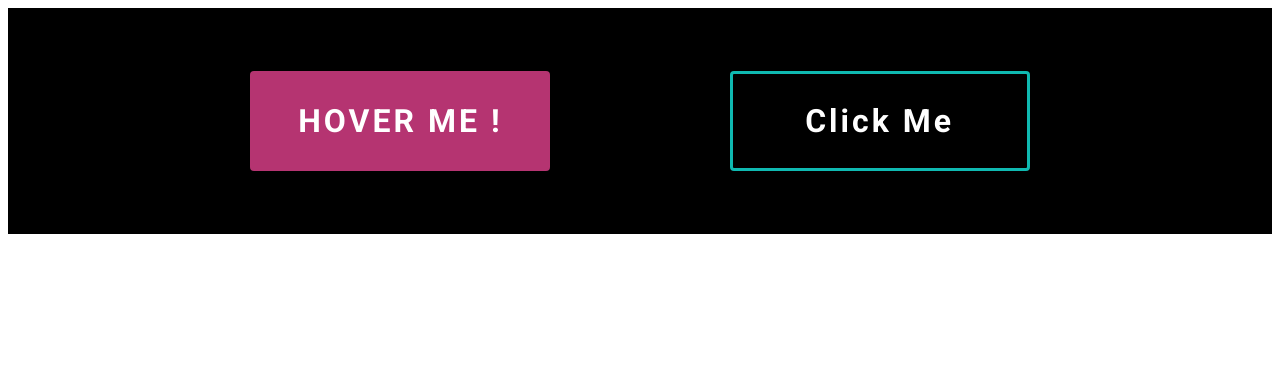
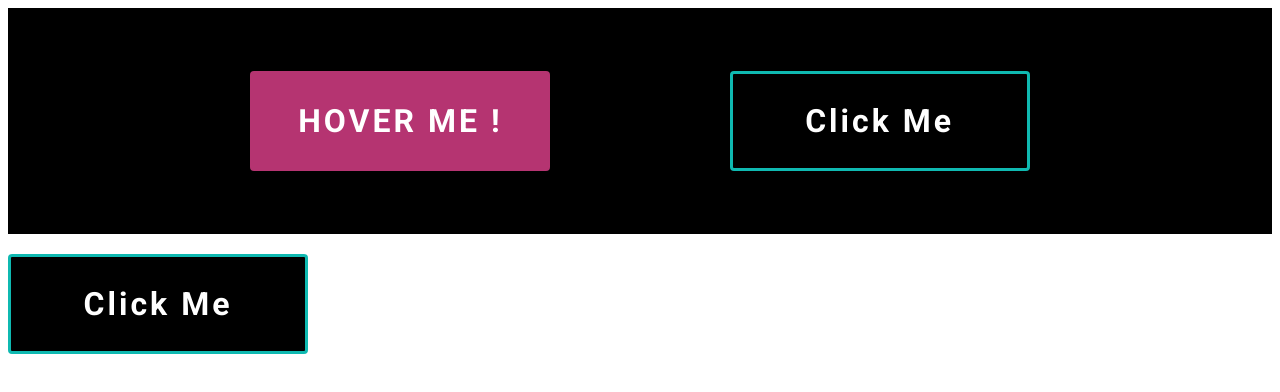
Before and after one commit to ShurmiNaz/button-store, a plain HTML site: page index.html in a window 1280 px wide. Drawn offline with Linux system fonts and the light colour scheme.

Commit message:
solve click me button problem

```diff
--- a/css/first-section.css
+++ b/css/first-section.css
@@ -49,14 +49,11 @@
      color: white;
      border: none;
      outline: none;
-
      border-radius: 4px;
      background-color: black;
      border: 3px solid #0fb9b1;
      transition: ease-out 0.4s;
      font-size: 2rem;
-
-
      position: relative;
      z-index: 1;
 
@@ -70,10 +67,10 @@
 .click-me::before {
      transition: 0.5s all ease;
      position: absolute;
-     top: 0;
+     top: -1px;
      left: 50%;
      right: 50%;
-     bottom: 0;
+     bottom: -1px;
      opacity: 0;
      content: "";
      background-color: #0fb9b1;
@@ -82,8 +79,33 @@
 
 .click-me:hover:before {
      transition: 0.5s all ease;
-     left: 0;
-     right: 0;
+     left: -1px;
+     right: -1px;
      opacity: 1;
      z-index: -1;
 }
+
+/* ------------ */
+.check-me {
+
+     width: 300px;
+     height: 100px;
+     font-weight: 600;
+     color: white;
+     border: none;
+     outline: none;
+     border-radius: 4px;
+     background-color: black;
+     border: 3px solid #0fb9b1;
+     transition: ease-out 0.4s;
+     font-size: 2rem;
+     position: relative;
+     z-index: 1;
+
+}
+
+.check-me:hover {
+     color: #fff;
+     cursor: pointer;
+     background-color: #B53471;
+}
--- a/index.html
+++ b/index.html
@@ -15,6 +15,8 @@
           <button class="click-me">Click Me</button>
      </section>
 
+     <button class="check-me">Click Me</button>
+
 
 </body>
 
```
